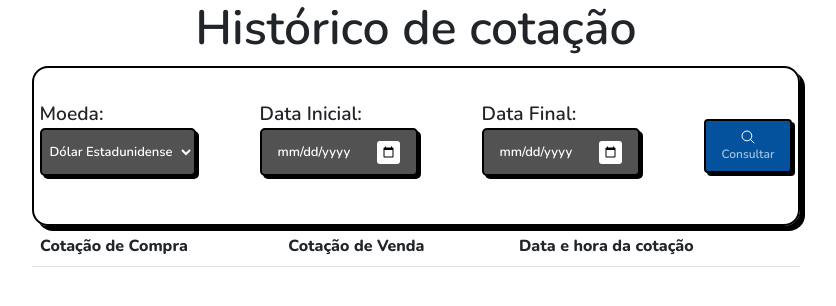
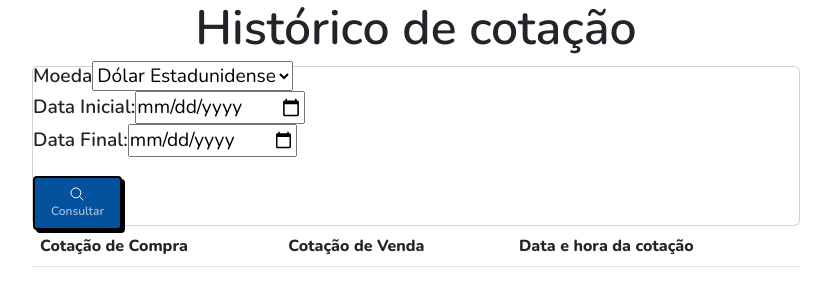
Before and after one commit to ronaldoarruda/desafio-flexpag-front-end, an Angular app: page / in a window 1280 px wide. Shown: the top 306 px of the page, without its empty margins (224-1060 px from the left). Built offline with nearby package versions, Linux system fonts and the light colour scheme.

Commit message:
melhorando semântica html

```diff
--- a/src/app/components/nav/nav.component.html
+++ b/src/app/components/nav/nav.component.html
@@ -1,32 +1,35 @@
-<form [formGroup]="formulario">
-  <div class="custom-select">
-    <label for="currency">Moeda:</label>
-    <select  id="currency" formControlName="currency">
+<section class="container">
+  <form [formGroup]="formulario" class="card">
+    <label>
+      <span>Moeda</span>
+      <select formControlName="currency">
         <option [value]="currency.id" *ngFor="let currency of currencies">{{ currency.text }}</option>
       </select>
-  </div>
-  <div class="custom-date">
-    <label for="initialDate">Data Inicial:</label>
-    <input id="initialDate" type="date" formControlName="initialDate">
-    <div class="error-validation" *ngIf="formulario.get('initialDate')?.errors?.['required'] && formulario.get('initialDate')?.touched">Escolha uma data inicial</div>
-  </div>
-  <div class="custom-date">
-    <label for="finalDate">Data Final:</label>
-    <input id="finalDate" type="date" formControlName="finalDate">
-    <div class="error-validation" *ngIf="formulario.get('finalDate')?.errors?.['required'] &&formulario.get('finalDate')?.touched">Escolha uma data final</div>
-    <div class="error-validation" *ngIf="formulario.errors?.['isEndDateLowerThanInitialDate'] && (formulario.touched || formulario.dirty)"> Data final maior que Data Inicial</div>
-  </div>
-  <div class="action">
-    <button [disabled]="formulario.invalid" type="submit" (click)="handleSubmit()"> <img src="/assets/search-outline.svg" alt=""> Consultar</button>
-  </div>
+    </label>
+
+    <label>
+      <span>Data Inicial:</span>
+      <input formControlName="initialDate" type="date">
+      <span *ngIf="formulario.get('initialDate')?.errors?.['required'] && formulario.get('initialDate')?.touched">Escolha uma data inicial</span>
+    </label>
+
+    <label>
+      <span>Data Final:</span>
+      <input type="date" formControlName="finalDate">
+      <span *ngIf="formulario.get('finalDate')?.errors?.['required'] && formulario.get('finalDate')?.touched">Escolha uma data final</span>
+      <span *ngIf="formulario.errors?.['isEndDateLowerThanInitialDate'] && (formulario.touched || formulario.dirty)"> Data final maior que Data Inicial</span>
+    </label>
+
+    <button [disabled]="formulario.invalid" (click)="handleSubmit()"> <img src="/assets/search-outline.svg" alt=""> Consultar</button>
   </form>
 
+  <section>
     <table class="table table-striped">
       <thead>
         <tr>
-    <th>Cotação de Compra</th>
-    <th>Cotação de Venda</th>
-    <th>Data e hora da cotação</th>
+          <th scope="col">Cotação de Compra</th>
+          <th scope="col">Cotação de Venda</th>
+          <th scope="col">Data e hora da cotação</th>
         </tr>
       </thead>
       <tbody>
@@ -37,3 +40,5 @@
         </tr>
       </tbody>
     </table>
+  </section>
+</section>
--- a/src/app/components/nav/nav.component.scss
+++ b/src/app/components/nav/nav.component.scss
@@ -1,14 +1,10 @@
 form {
   display: flex;
   align-items: flex-start;
-  padding: 2rem;
   justify-content: center;
-  column-gap: 4rem;
-  border: 2px solid black;
-  border-radius: 1rem;
   width: 60vw;
   height: 10rem;
-  box-shadow: 5px 5px black;
+
 }
 
 label {
@@ -92,3 +88,7 @@ button:disabled {
   font-weight:600;
    margin-top: 0.3rem
 }
+
+.custom-table {
+ height: 60%;
+}
```
Lines whose indentation alone changed are shown as unchanged.
